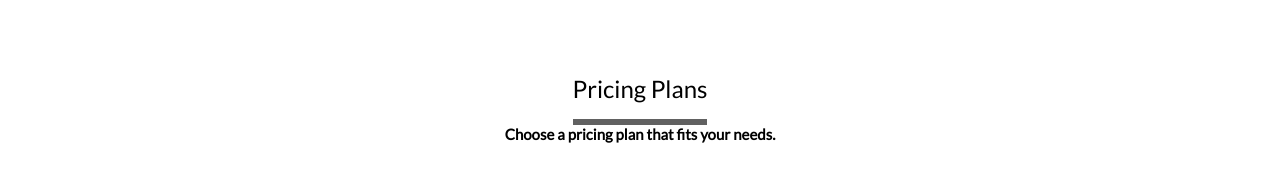
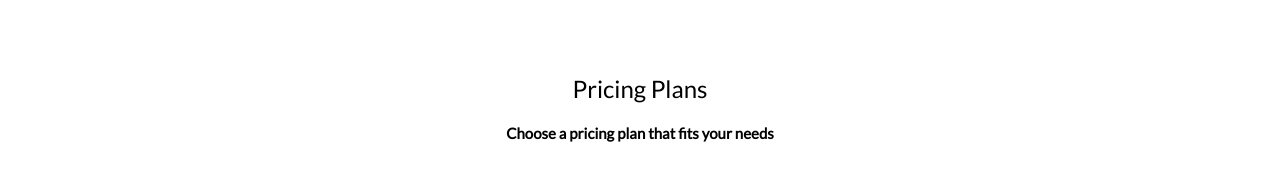
Before and after one commit to shreecheryl/Treehouse, a plain HTML site: page index.html in a window 1280 px wide. Shown: the part 713-908 px from the top of the page. Drawn offline with nearby package versions, Linux system fonts and the light colour scheme.

Commit message:
still figuring this out!

```diff
--- a/index.html
+++ b/index.html
@@ -105,8 +105,8 @@ html,body,h1,h2,h3,h4 {font-family:"Lato", sans-serif}
   <!-- Grid -->
   <div class="w3-row-padding" id="plans">
     <div class="w3-center w3-padding-64">
-      <h3><span class="w3-bottombar w3-border-dark-grey w3-padding-16">Pricing Plans</span></h3>
-      <p class="w3-margin-top">Choose a pricing plan that fits your needs.</p>
+      <h3>Pricing Plans</h3>
+      <p>Choose a pricing plan that fits your needs</p>
     </div>
 
     <div class="w3-third w3-margin-bottom">
```
